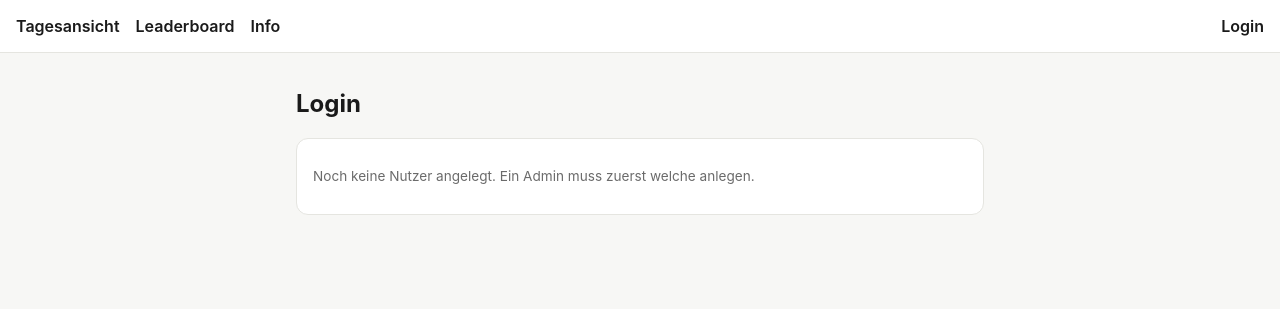
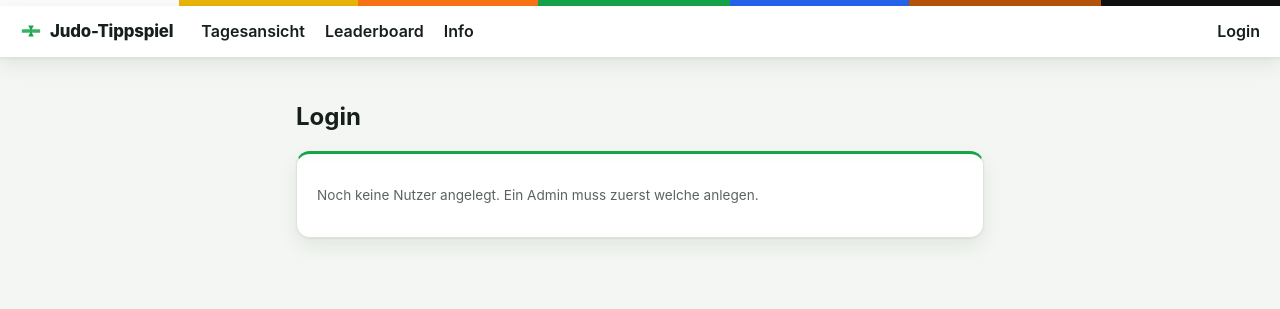
Before and after one commit to Finn312/wm-tippspiel, a FastAPI app: page /login in a window 1280 px wide. Shown: the top 309 px of the page. Run offline with FastAPI, Linux system fonts and the light colour scheme; some libraries are stand-ins or nearby versions.

Commit message:
Redesign UI with judo-themed palette and clearer rank/bronze display
- Tatami-green accent instead of the flat teal, gold/silver/bronze
  tokens used consistently across headers, form labels and data
  cells so Platz 1/2/Bronze are color-coded everywhere
- Saturated "Offen"/"Gesperrt" badges instead of the pale ones
- Cards get shadow, gradient and more spacing instead of a flat look
- Belt-knot icon and a judo-belt-rank stripe in the header as a
  subtle thematic accent
- Fixed the cramped Bronze column: the two picks now render as
  clearly separated lines instead of a squeezed "A / B"
- Zebra-striped table rows + top-aligned cells so a user's row stays
  readable as one unit even when the Bronze cell wraps to two lines
- Stronger dark-mode contrast for text/borders, plus a data-theme
  override path so the theme can be forced explicitly

Co-Authored-By: Claude Sonnet 5 <noreply@anthropic.com>

```diff
--- a/app/templates/base.html
+++ b/app/templates/base.html
@@ -7,24 +7,73 @@
   <script src="https://unpkg.com/htmx.org@1.9.12"></script>
   <style>
     :root {
-      --bg: #f7f7f5;
+      --bg: #f3f6f2;
       --card-bg: #ffffff;
-      --text: #1a1a1a;
-      --muted: #6b6b6b;
-      --accent: #0f766e;
+      --card-bg-alt: #fafcf9;
+      --text: #16201a;
+      --muted: #5a655e;
+      --accent: #16a34a;
+      --accent-dark: #0f7d38;
+      --accent-soft: rgba(22, 163, 74, 0.12);
       --accent-contrast: #ffffff;
-      --border: #e5e5e0;
+      --border: #dde5da;
+      --locked-bg: #dc2626;
       --locked: #b91c1c;
-      --open: #0f766e;
+      --open-bg: #16a34a;
+      --open: #0f7d38;
+      --gold: #eab308;
+      --gold-contrast: #3f2d00;
+      --silver: #94a3b8;
+      --silver-contrast: #1f2937;
+      --bronze: #b45309;
+      --bronze-contrast: #ffffff;
+      --shadow: 0 1px 2px rgba(15, 40, 20, 0.06), 0 8px 20px rgba(15, 40, 20, 0.07);
     }
     @media (prefers-color-scheme: dark) {
       :root {
-        --bg: #121212;
-        --card-bg: #1e1e1e;
-        --text: #f1f1f1;
-        --muted: #a3a3a3;
-        --border: #333333;
+        --bg: #10160f;
+        --card-bg: #1a2119;
+        --card-bg-alt: #1f2820;
+        --text: #f0f3ef;
+        --muted: #b7c0b6;
+        --accent: #22c55e;
+        --accent-dark: #16a34a;
+        --accent-soft: rgba(34, 197, 94, 0.18);
+        --border: #38453a;
+        --locked-bg: #ef4444;
+        --locked: #fca5a5;
+        --open-bg: #22c55e;
+        --open: #4ade80;
+        --gold: #facc15;
+        --gold-contrast: #3f2d00;
+        --silver: #cbd5e1;
+        --silver-contrast: #1f2937;
+        --bronze: #d97706;
+        --bronze-contrast: #1a1206;
+        --shadow: 0 1px 2px rgba(0, 0, 0, 0.4), 0 10px 24px rgba(0, 0, 0, 0.35);
       }
+    }
+    :root[data-theme="dark"] {
+      --bg: #10160f;
+      --card-bg: #1a2119;
+      --card-bg-alt: #1f2820;
+      --text: #f0f3ef;
+      --muted: #b7c0b6;
+      --accent: #22c55e;
+      --accent-dark: #16a34a;
+      --accent-soft: rgba(34, 197, 94, 0.18);
+      --border: #38453a;
+      --locked-bg: #ef4444;
+      --locked: #fca5a5;
+      --open-bg: #22c55e;
+      --open: #4ade80;
+      --gold: #facc15;
+      --gold-contrast: #3f2d00;
+      --silver: #cbd5e1;
+      --silver-contrast: #1f2937;
+      --bronze: #d97706;
+      --bronze-contrast: #1a1206;
+      --shadow: 0 1px 2px rgba(0, 0, 0, 0.4), 0 10px 24px rgba(0, 0, 0, 0.35);
     }
     * { box-sizing: border-box; }
     body {
@@ -33,45 +82,77 @@
       background: var(--bg);
       color: var(--text);
     }
+    .belt-bar {
+      height: 6px;
+      background: linear-gradient(
+        90deg,
+        #f8fafc 0%, #f8fafc 14%,
+        var(--gold) 14%, var(--gold) 28%,
+        #f97316 28%, #f97316 42%,
+        var(--accent) 42%, var(--accent) 57%,
+        #2563eb 57%, #2563eb 71%,
+        var(--bronze) 71%, var(--bronze) 86%,
+        #111111 86%, #111111 100%
+      );
+    }
     nav {
       display: flex;
-      gap: 1rem;
-      padding: 1rem;
+      gap: 1.25rem;
+      padding: 0.9rem 1.25rem;
       border-bottom: 1px solid var(--border);
       background: var(--card-bg);
       align-items: center;
       flex-wrap: wrap;
+      box-shadow: var(--shadow);
     }
-    nav a { color: var(--text); text-decoration: none; font-weight: 600; }
-    nav a:hover { color: var(--accent); }
+    nav .brand {
+      display: flex;
+      align-items: center;
+      gap: 0.5rem;
+      color: var(--text);
+      text-decoration: none;
+      font-weight: 800;
+      font-size: 1.05rem;
+      letter-spacing: -0.01em;
+      margin-right: 0.5rem;
+    }
+    nav .brand-icon { color: var(--accent); flex: none; }
+    nav a:not(.brand) { color: var(--text); text-decoration: none; font-weight: 600; }
+    nav a:not(.brand):hover { color: var(--accent); }
     nav .spacer { flex: 1; }
-    main { max-width: 720px; margin: 0 auto; padding: 1rem; }
+    main { max-width: 720px; margin: 0 auto; padding: 1.5rem 1rem 3rem; }
     .card {
-      background: var(--card-bg);
+      background: linear-gradient(180deg, var(--card-bg-alt) 0%, var(--card-bg) 14%);
       border: 1px solid var(--border);
-      border-radius: 12px;
-      padding: 1rem;
-      margin-bottom: 1rem;
+      border-top: 3px solid var(--accent);
+      border-radius: 14px;
+      padding: 1.25rem;
+      margin-bottom: 1.5rem;
+      box-shadow: var(--shadow);
     }
     .card h3 { margin-top: 0; }
     .badge {
       display: inline-block;
-      padding: 0.15rem 0.6rem;
+      padding: 0.25rem 0.75rem;
       border-radius: 999px;
       font-size: 0.75rem;
-      font-weight: 600;
+      font-weight: 700;
+      letter-spacing: 0.02em;
+      text-transform: uppercase;
     }
-    .badge.open { background: rgba(15, 118, 110, 0.15); color: var(--open); }
-    .badge.locked { background: rgba(185, 28, 28, 0.15); color: var(--locked); }
-    .countdown { font-variant-numeric: tabular-nums; color: var(--muted); font-size: 0.9rem; margin-bottom: 0.5rem; }
-    table { width: 100%; border-collapse: collapse; margin-top: 0.5rem; }
-    th, td { text-align: left; padding: 0.4rem 0.3rem; border-bottom: 1px solid var(--border); font-size: 0.9rem; }
-    th { color: var(--muted); font-weight: 600; }
-    a.user-link { color: var(--accent); text-decoration: none; font-weight: 600; }
+    .badge.open { background: var(--open-bg); color: #ffffff; }
+    .badge.locked { background: var(--locked-bg); color: #ffffff; }
+    .countdown { font-variant-numeric: tabular-nums; color: var(--muted); font-size: 0.9rem; margin-bottom: 0.75rem; }
+    table { width: 100%; border-collapse: collapse; margin-top: 0.75rem; }
+    th, td { text-align: left; padding: 0.55rem 0.5rem; border-bottom: 1px solid var(--border); font-size: 0.9rem; vertical-align: top; }
+    th { color: var(--muted); font-weight: 700; font-size: 0.78rem; text-transform: uppercase; letter-spacing: 0.03em; }
+    tbody tr:nth-child(even) { background: var(--card-bg-alt); }
+    tbody tr:hover { background: var(--accent-soft); }
+    a.user-link { color: var(--accent-dark); text-decoration: none; font-weight: 600; }
     a.user-link:hover { text-decoration: underline; }
     select, input, button {
       font-size: 1rem;
-      padding: 0.5rem;
+      padding: 0.55rem 0.65rem;
       border-radius: 8px;
       border: 1px solid var(--border);
       background: var(--card-bg);
@@ -120,7 +234,16 @@
   </style>
 </head>
 <body>
+  <div class="belt-bar"></div>
   <nav>
+    <a href="/" class="brand">
+      <svg class="brand-icon" width="22" height="22" viewBox="0 0 24 24" fill="none" xmlns="http://www.w3.org/2000/svg" aria-hidden="true">
+        <rect x="2" y="10" width="20" height="4" rx="1" fill="currentColor" opacity="0.85"/>
+        <path d="M9 6 L15 6 L12 12 Z" fill="currentColor"/>
+        <path d="M9 18 L15 18 L12 12 Z" fill="currentColor"/>
+      </svg>
+      <span>Judo-Tippspiel</span>
+    </a>
     <a href="/">Tagesansicht</a>
     {% if current_user %}<a href="/my-tips">Meine Tipps</a>{% endif %}
     <a href="/leaderboard">Leaderboard</a>
```
Also changed, not shown: other parts of app/templates/base.html (+37 -4 lines), app/templates/_admin_result_fragment.html (+5 -4 lines), app/templates/_tip_form_fragment.html (+5 -4 lines), app/templates/_tips_fragment.html (+9 -6 lines), app/templates/my_tips.html (+4 -3 lines), app/templates/user_detail.html (+14 -4 lines).
